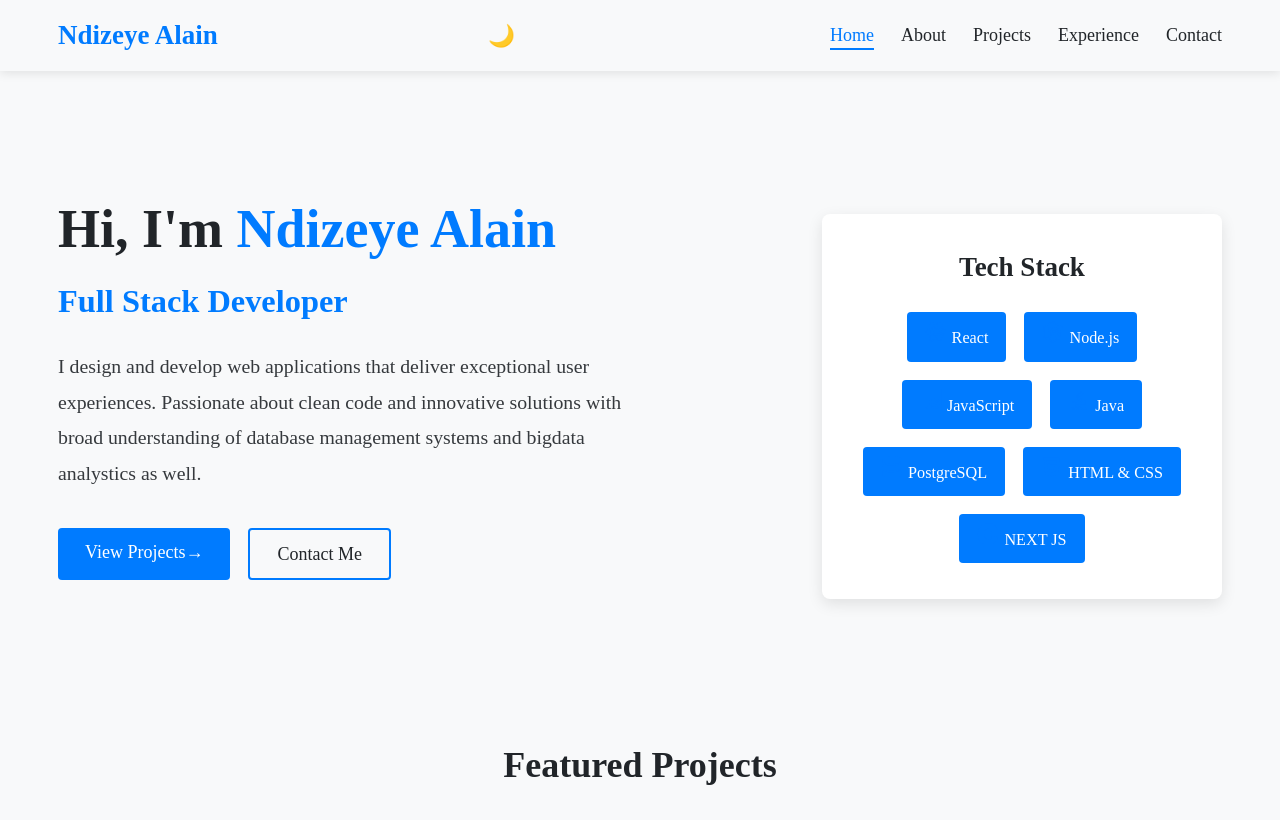
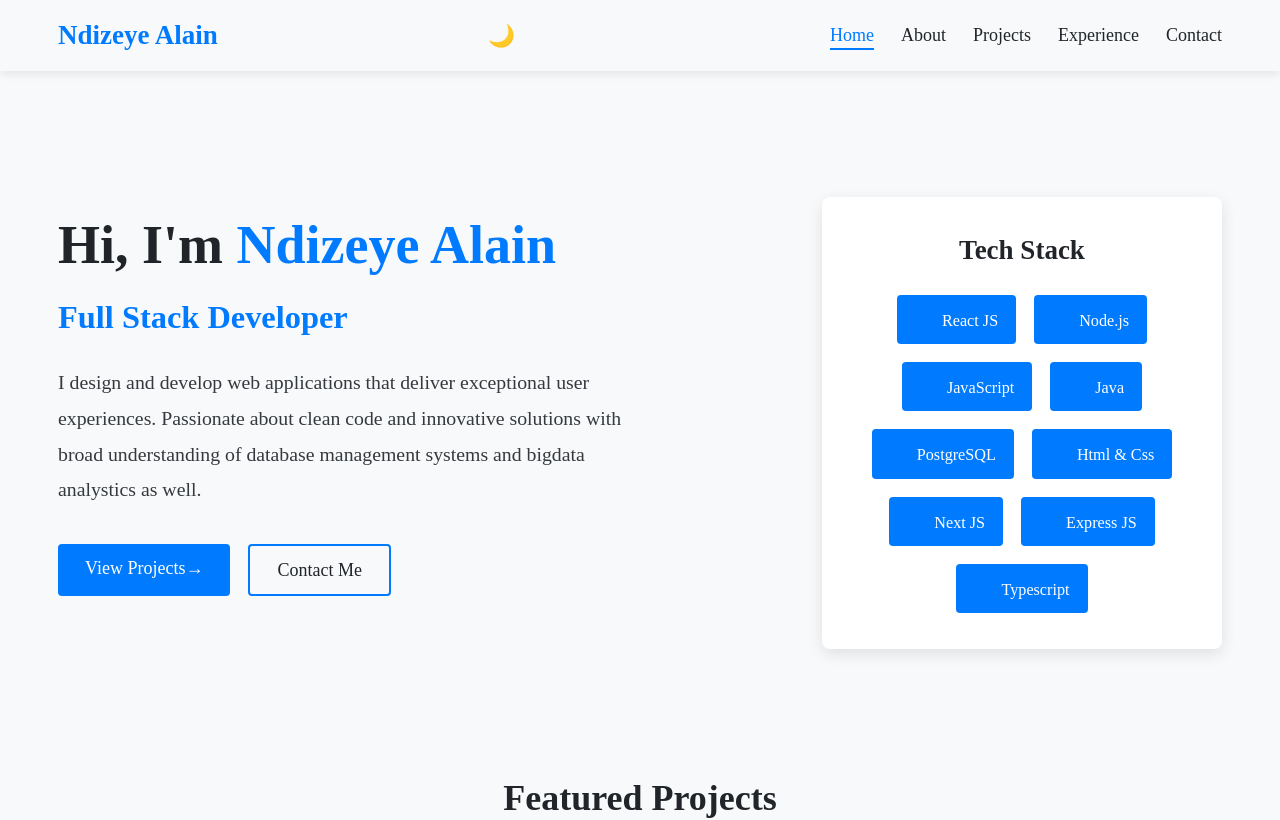
Before and after one commit to Alaindeve1/portfolio-website, a React (Create React App) app: page / in a window 1280 px wide. Shown: the top 820 px of the page. Built offline with nearby package versions, Linux system fonts and the light colour scheme.

Commit message:
correction on information(home page)'

```diff
--- a/src/pages/Home.jsx
+++ b/src/pages/Home.jsx
@@ -32,9 +32,9 @@ const Home = () => {
           <div className="hero-skills">
             <h3 className="skills-title">Tech Stack</h3>
             <div className="skills-container">
-              <div className="skill" title="React">
+              <div className="skill" title="React JS">
                 <FaReact className="skill-icon" />
-                <span className="skill-name">React</span>
+                <span className="skill-name">React JS</span>
               </div>
               <div className="skill" title="Node.js">
                 <FaNodeJs className="skill-icon" />
@@ -52,16 +52,23 @@ const Home = () => {
                 <FaDatabase className="skill-icon" />
                 <span className="skill-name">PostgreSQL</span>
               </div>
-              <div className="skill" title="HTML & CSS">
+              <div className="skill" title="Html & Css">
                 <FaHtml5 className="skill-icon" />
-                <span className="skill-name">HTML & CSS</span>
+                <span className="skill-name">Html & Css</span>
               </div>
 
-              <div className="skill" title="NEXT JS">
+              <div className="skill" title="Next JS">
                 <SiC className="skill-icon" />
-                <span className="skill-name">NEXT JS</span>
+                <span className="skill-name">Next JS</span>
               </div>
-
+              <div className="skill" title="Express JS">
+                <SiC className="skill-icon" />
+                <span className="skill-name">Express JS</span>
+              </div>
+              <div className="skill" title="Typescript">
+                <SiC className="skill-icon" />
+                <span className="skill-name">Typescript</span>
+              </div>
             </div>
           </div>
         </div>
```
